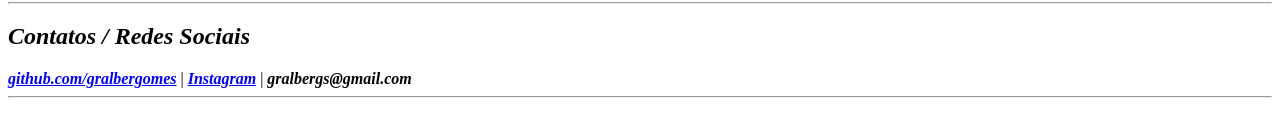
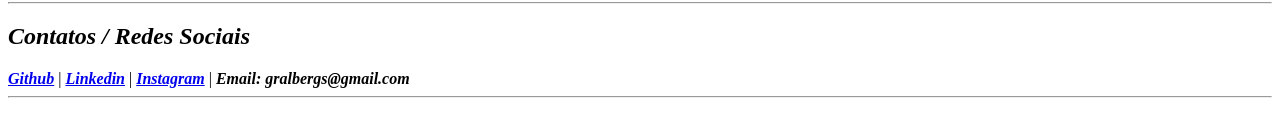
Before and after one commit to gralbergomes/gralbergomes.github.io, a plain HTML site: page index.html in a window 1280 px wide. Shown: the part 634-770 px from the top of the page. Drawn offline with Linux system fonts and the light colour scheme.

Commit message:
melhorias

```diff
--- a/index.html
+++ b/index.html
@@ -24,7 +24,7 @@ empresas e já gerenciei a minha própria empresa de manutenção de PC.
     </p>
     <hr>
     <h2 id="contacts"><em>Contatos / Redes Sociais</em></h2>
-    <strong><em><a target="_blank" href="https://github.com/gralbergomes">github.com/gralbergomes</a></em></strong> | <strong><em><a target="_blank" href="https://instagra.com/rustyzada">Instagram</a></em></strong> | <strong><em><a>gralbergs@gmail.com</a></em></strong>
+    <strong><em><a target="_blank" href="https://github.com/gralbergomes">Github</a></em></strong> | <strong><em><a target="_blank" href="https://www.linkedin.com/in/gralbergomes/">Linkedin</a></em></strong> | <strong><em><a target="_blank" href="https://www.instagram.com/rustyzada/">Instagram</a></em></strong> | <strong><em><a>Email: gralbergs@gmail.com</a></em></strong>
     <hr>
 </body>
 </html>
```
